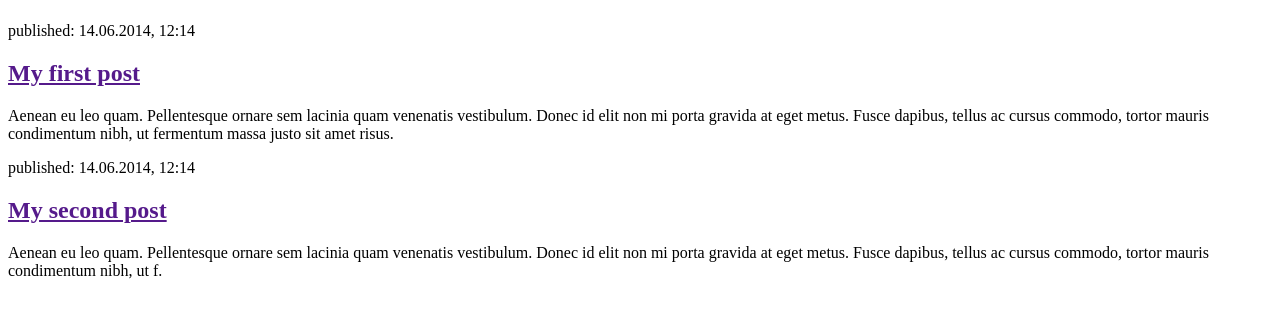
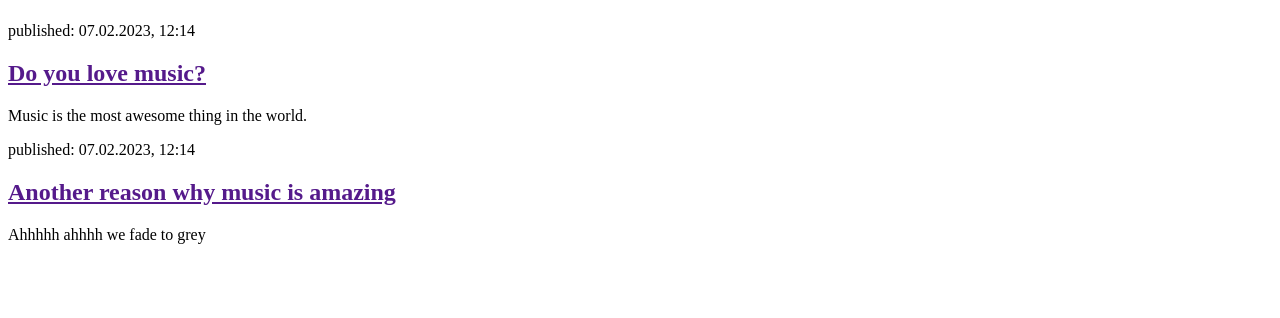
Before and after one commit to ChalkyT/Django-Website, a Django app: page / in a window 1280 px wide. Shown: the part 58-376 px from the top of the page. Run offline with Django 4.2, Linux system fonts and the light colour scheme.

Commit message:
Chang text

```diff
--- a/blog/templates/blog/post_list.html
+++ b/blog/templates/blog/post_list.html
@@ -9,15 +9,15 @@
         </header>
 
         <article>
-            <time>published: 14.06.2014, 12:14</time>
-            <h2><a href="">My first post</a></h2>
-            <p>Aenean eu leo quam. Pellentesque ornare sem lacinia quam venenatis vestibulum. Donec id elit non mi porta gravida at eget metus. Fusce dapibus, tellus ac cursus commodo, tortor mauris condimentum nibh, ut fermentum massa justo sit amet risus.</p>
+            <time>published: 07.02.2023, 12:14</time>
+            <h2><a href="">Do you love music?</a></h2>
+            <p>Music is the most awesome thing in the world.</p>
         </article>
 
         <article>
-            <time>published: 14.06.2014, 12:14</time>
-            <h2><a href="">My second post</a></h2>
-            <p>Aenean eu leo quam. Pellentesque ornare sem lacinia quam venenatis vestibulum. Donec id elit non mi porta gravida at eget metus. Fusce dapibus, tellus ac cursus commodo, tortor mauris condimentum nibh, ut f.</p>
+            <time>published: 07.02.2023, 12:14</time>
+            <h2><a href="">Another reason why music is amazing</a></h2>
+            <p>Ahhhhh ahhhh we fade to grey</p>
         </article>
     </body>
 </html>
```
